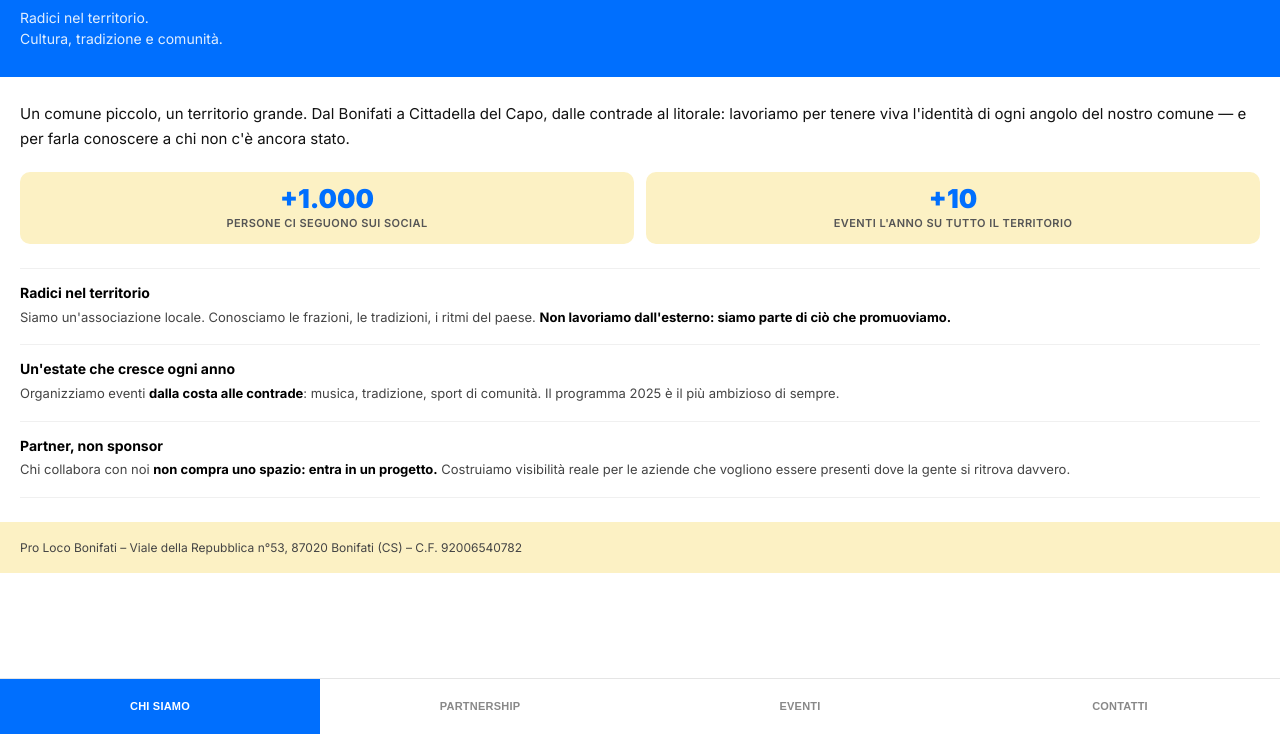
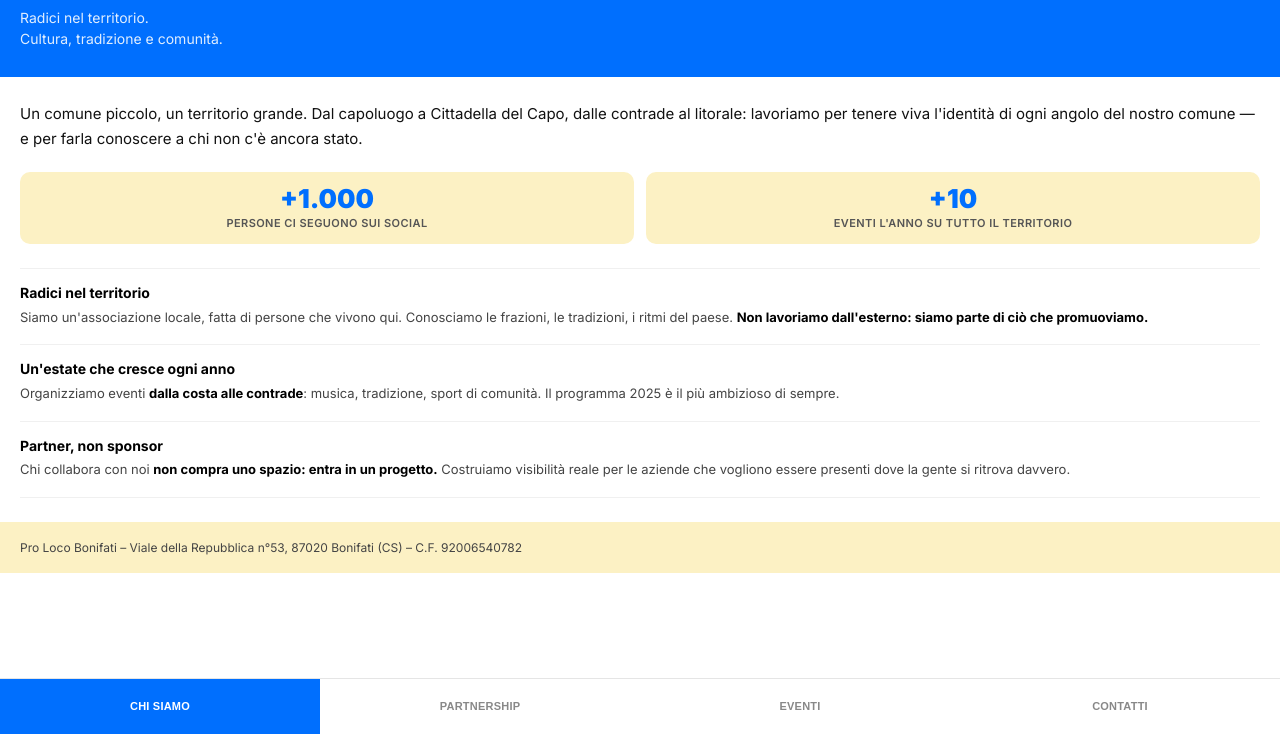
Before and after one commit to prolocobonifati/partner, a plain HTML site: page index.html in a window 1280 px wide. Shown: the part 66-800 px from the top of the page. Drawn offline with Linux system fonts and the light colour scheme.

Commit message:
Update index.html

```diff
--- a/index.html
+++ b/index.html
@@ -16,6 +16,7 @@
     --bianco: #ffffff;
     --tab-h: 56px;
     --section-h: calc(100vh - var(--tab-h));
+    --section-h: calc(100dvh - var(--tab-h));
     --max-w: 680px;
   }
 
@@ -33,8 +34,16 @@
     height: var(--section-h);
     overflow-y: auto;
     -webkit-overflow-scrolling: touch;
+    padding-bottom: 32px;
   }
   .section.active { display: block; }
+  @supports (padding-bottom: env(safe-area-inset-bottom)) {
+    .section { padding-bottom: calc(32px + env(safe-area-inset-bottom)); }
+    .tabbar {
+      padding-bottom: env(safe-area-inset-bottom);
+      height: calc(56px + env(safe-area-inset-bottom));
+    }
+  }
 
   .inner {
     max-width: var(--max-w);
@@ -391,7 +400,7 @@
     <p class="claim">Radici nel territorio.<br>Cultura, tradizione e comunità.</p>
   </div>
   <div class="s1-body">
-    <p class="s1-lead">Un comune piccolo, un territorio grande. Dal Bonifati a Cittadella del Capo, dalle contrade al litorale: lavoriamo per tenere viva l'identità di ogni angolo del nostro comune — e per farla conoscere a chi non c'è ancora stato.</p>
+    <p class="s1-lead">Un comune piccolo, un territorio grande. Dal capoluogo a Cittadella del Capo, dalle contrade al litorale: lavoriamo per tenere viva l'identità di ogni angolo del nostro comune — e per farla conoscere a chi non c'è ancora stato.</p>
 
     <div class="stat-bar">
       <div class="stat-box">
@@ -407,7 +416,7 @@
     <div class="pilastri">
       <div class="pilastro">
         <div class="pilastro-title">Radici nel territorio</div>
-        <div class="pilastro-text">Siamo un'associazione locale. Conosciamo le frazioni, le tradizioni, i ritmi del paese. <strong>Non lavoriamo dall'esterno: siamo parte di ciò che promuoviamo.</strong></div>
+        <div class="pilastro-text">Siamo un'associazione locale, fatta di persone che vivono qui. Conosciamo le frazioni, le tradizioni, i ritmi del paese. <strong>Non lavoriamo dall'esterno: siamo parte di ciò che promuoviamo.</strong></div>
       </div>
       <div class="pilastro">
         <div class="pilastro-title">Un'estate che cresce ogni anno</div>
```
